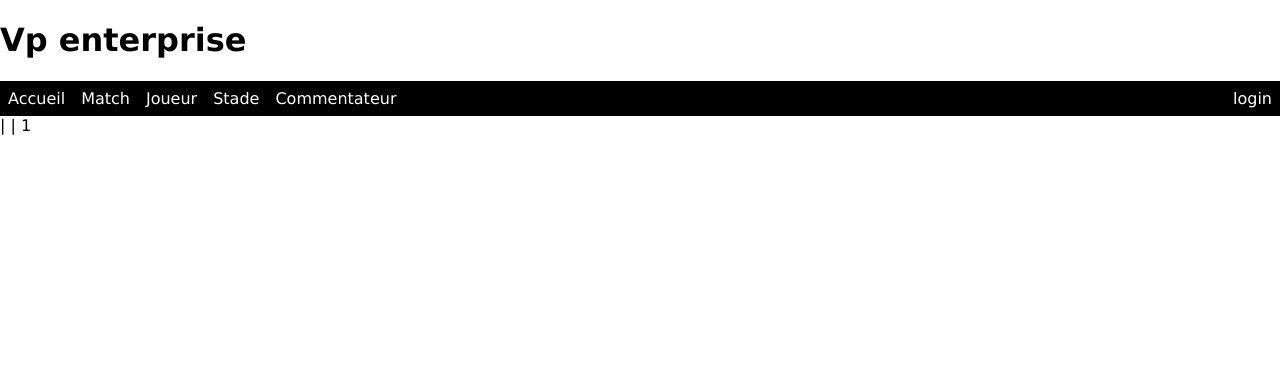
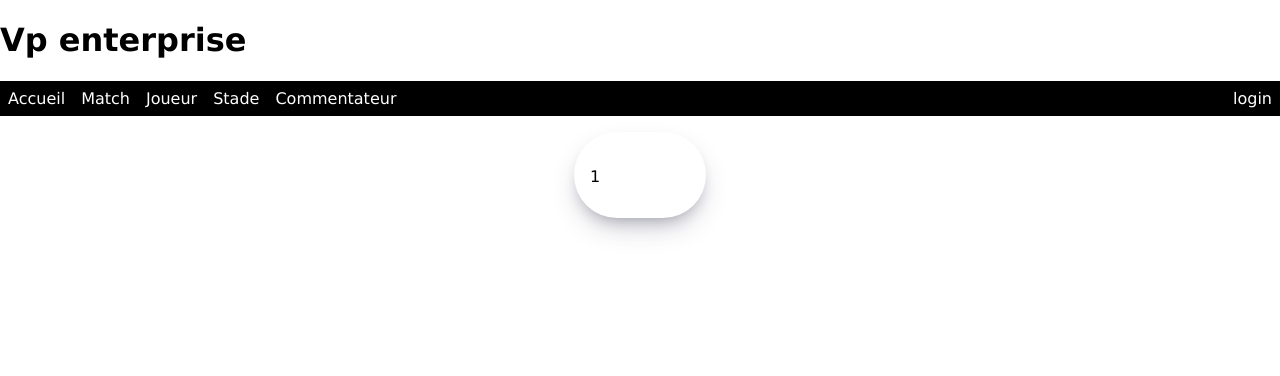
Before and after one commit to orkeilius/tournois, a PHP site: page /joueur.php in a window 1280 px wide. Shown: the top 376 px of the page. Run offline with PHP 8.4, Linux system fonts and the light colour scheme; tables that the repository leaves empty or names only in its code hold one stand-in row (values such as "Sample post"); data that the repository does not hold is empty.

Commit message:
add styling for others pages

```diff
--- a/joueur.php
+++ b/joueur.php
@@ -6,19 +6,21 @@ include('module/dbTools.php');
 
 <head>
     <?php include("module/head.php") ?>
+    <link rel="stylesheet" href="style/list.css">
 </head>
 
 <body>
     <?php include("module/header.php"); ?>
-    <section>
+    <section class="wrapper">
         <?php $query = $db->prepare("SELECT * FROM `player`");
         $query->execute();
         $results = $query->fetchAll(PDO::FETCH_ASSOC);
-        foreach ($results as $elem) {
-            echo $elem["firstName"] . " | " . $elem["lastName"] . " | " . $elem["country"] . "<br>";
-        }
-        1
-        ?>
+        foreach ($results as $elem) { ?>
+            <div>
+                <h3><?php echo $elem["firstName"] . " " . $elem["lastName"] ?></h3>
+                <p><?php echo $elem["country"] ?></p>
+            </div>
+            <?php } ?>
 
     </section>
 </body>
--- /dev/null
+++ b/style/list.css
@@ -0,0 +1,17 @@
+section{
+    display: flex;
+    flex-flow: row wrap;
+    justify-content: space-around;
+}
+section > div{
+    border-radius: 3em;
+    padding: 1em;
+    min-width: 100px;
+    width: fit-content;
+    margin: 1em;
+    box-shadow: rgba(50, 50, 93, 0.25) 0px 13px 27px -5px, rgba(0, 0, 0, 0.3) 0px 8px 16px -8px;
+}
+
+h3{
+    width: fit-content;
+}
```
Also changed, not shown: Stade.php (+7 -5 lines), commentateur.php (+7 -5 lines).
